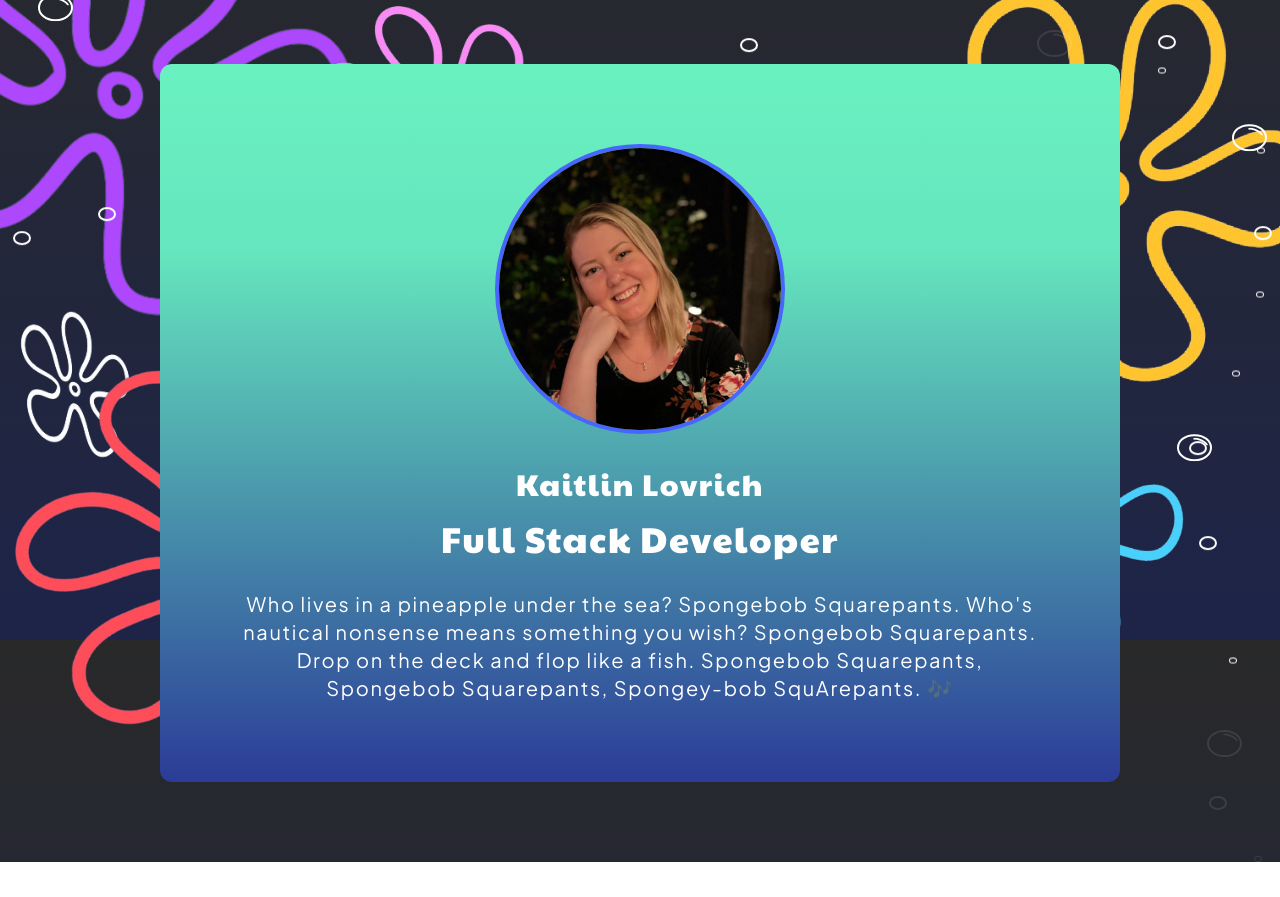
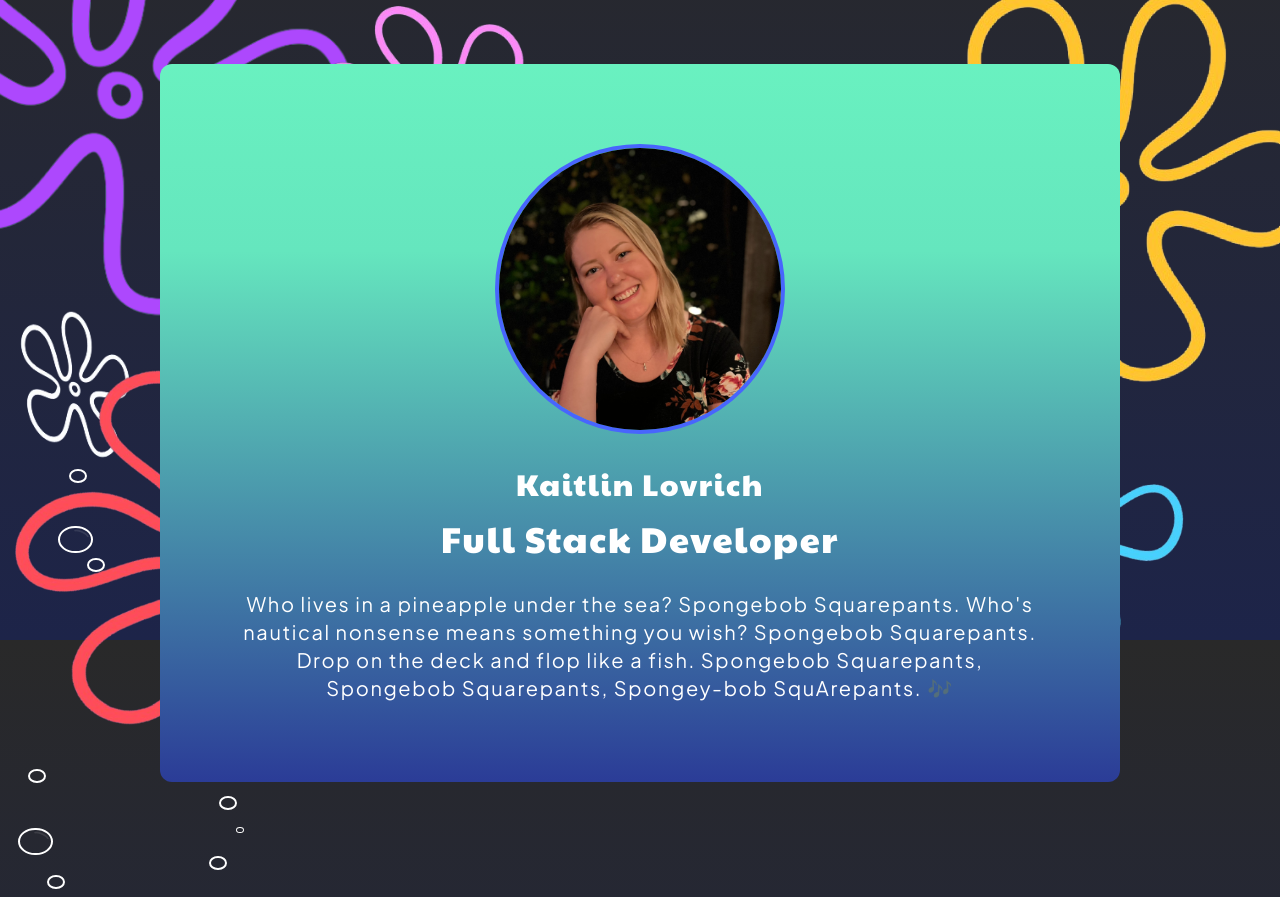
Before and after one commit to kaitlin-lovrich/Kaitlin-Lovrich-Portfolio, a React (Vite) app: page / in a window 1280 px wide. Shown: the part 160-1057 px from the top of the page. Before the commit the page ends 998 px from the top, so only its background shows below. Built offline with nearby package versions, Linux system fonts and the light colour scheme.

Commit message:
WIP add bubbles to background bottom left

```diff
--- a/src/components/Background.tsx
+++ b/src/components/Background.tsx
@@ -49,13 +49,13 @@ function Bubbles() {
     return (
         <div className="absolute inset-0">
             <div className="relative w-full z-10 h-lvh">
-                <div className="absolute top-[-199px] sm:top-[-223px] md:top-[-210px] left-[229px] sm:left-[433px] md:left-[484px] lg:left-[530px]">
+                {/* <div className="absolute top-[-199px] sm:top-[-223px] md:top-[-210px] left-[229px] sm:left-[433px] md:left-[484px] lg:left-[530px]">
                     <LargeBubble />
                 </div>
                 <div className="absolute top-[-261px] sm:top-[-230px] right-[6px] sm:right-[25px] lg:right-[100px]">
                     <LargeBubble />
-                </div>
-                <div className="absolute top-[-190px] lg:top-[-180px] left-[170px] sm:left-[220px] lg:left-[240px]">
+                </div> */}
+                {/* <div className="absolute top-[-190px] lg:top-[-180px] left-[170px] sm:left-[220px] lg:left-[240px]">
                     <MediumBubble />
                 </div>
                 <div className="absolute top-[-98px] sm:top-[-80px] lg:top-[-65px] left-[-29px] sm:left-[15px] lg:left-[30px]">
@@ -72,8 +72,14 @@ function Bubbles() {
                 </div>
                 <div className="absolute hidden sm:block sm:top-[565px] sm:right-[18px] lg:right-[30px]">
                     <MediumBubble />
+                </div> */}
+                <div className="absolute top-[372px] sm:top-[523px] lg:top-[550px] left-[-14px] sm:left-[4px] md:left-[33px] lg:left-[50px]">
+                    <MediumBubble />
                 </div>
-                <div className="absolute top-[70px] sm:top-[80px] lg:top-[188px] left-[-5px] sm:left-[43px] lg:left-[90px]">
+                <div className="absolute top-[611px] sm:top-[783px] md:top-[852px] left-[-17px] md:left-[5px] lg:left-[10px]">
+                    <MediumBubble />
+                </div>
+                {/* <div className="absolute top-[70px] sm:top-[80px] lg:top-[188px] left-[-5px] sm:left-[43px] lg:left-[90px]">
                     <SmallBubble />
                 </div>
                 <div className="absolute top-[-10px] sm:top-[197px] lg:top-[212px] left-[172px] sm:left-[4px] lg:left-[5px]">
@@ -102,8 +108,26 @@ function Bubbles() {
                 </div>
                 <div className="absolute hidden sm:block sm:top-[722px] sm:right-[35px] lg:right-[45px]">
                     <SmallBubble />
+                </div> */}
+                <div className="absolute top-[324px] sm:top-[466px] lg:top-[493px] left-[-8px] sm:left-[9px] md:left-[40px] lg:left-[61px]">
+                    <SmallBubble />
                 </div>
-                <div className="absolute top-[-45px] sm:top-[-42px] left-[170px] sm:left-[473px] md:left-[524px] lg:left-[570px]">
+                <div className="absolute top-[407px] sm:top-[558px] lg:top-[582px] left-[4px] sm:left-[33px] md:left-[61px] lg:left-[79px]">
+                    <SmallBubble />
+                </div>
+                <div className="absolute top-[575px] sm:top-[716px] md:top-[793px] left-[-6px] sm:left-[-6px] md:left-[14px] lg:left-[20px]">
+                    <SmallBubble />
+                </div>
+                <div className="absolute top-[640px] sm:top-[828px] md:top-[899px] left-[12px] sm:left-[12px] md:left-[34px] lg:left-[39px]">
+                    <SmallBubble />
+                </div>
+                <div className="absolute top-[594px] sm:top-[759px] md:top-[820px] left-[95px] sm:left-[149px] md:left-[155px] lg:left-[211px]">
+                    <SmallBubble />
+                </div>
+                <div className="absolute top-[633px] sm:top-[819px] md:top-[880px] left-[85px] sm:left-[139px] md:left-[145px] lg:left-[201px]">
+                    <SmallBubble />
+                </div>
+                {/* <div className="absolute top-[-45px] sm:top-[-42px] left-[170px] sm:left-[473px] md:left-[524px] lg:left-[570px]">
                     <XSmallBubble />
                 </div>
 
@@ -123,6 +147,9 @@ function Bubbles() {
                     <XSmallBubble />
                 </div>
                 <div className="absolute top-[153px] right-[0px] sm:right-[7px]">
+                    <XSmallBubble />
+                </div>*/}
+                <div className="absolute top-[618px] sm:top-[790px] md:top-[851px] left-[110px] sm:left-[165px] md:left-[171px] lg:left-[228px]">
                     <XSmallBubble />
                 </div>
             </div>
--- a/src/index.css
+++ b/src/index.css
@@ -24,13 +24,13 @@ body {
 
 .bubble {
     border-radius: 189px 189px 189px 189px / 150px 150px 150px 150px;
-    border-color: rgba(255, 255, 255, 0.2);
-    animation: float 10s infinite running linear;
+    border-color: rgba(255, 255, 255, 1);
+    /* animation: float 10s infinite running linear; */
 }
 /* change bordercolor opacity back to 0.2 */
 .bubble p {
     color: rgba(255, 255, 255, 0.1);
-    animation: fade-color 10s 1ms infinite running linear;
+    /* animation: fade-color 10s 1ms infinite running linear; */
 }
 
 @keyframes float {
```
